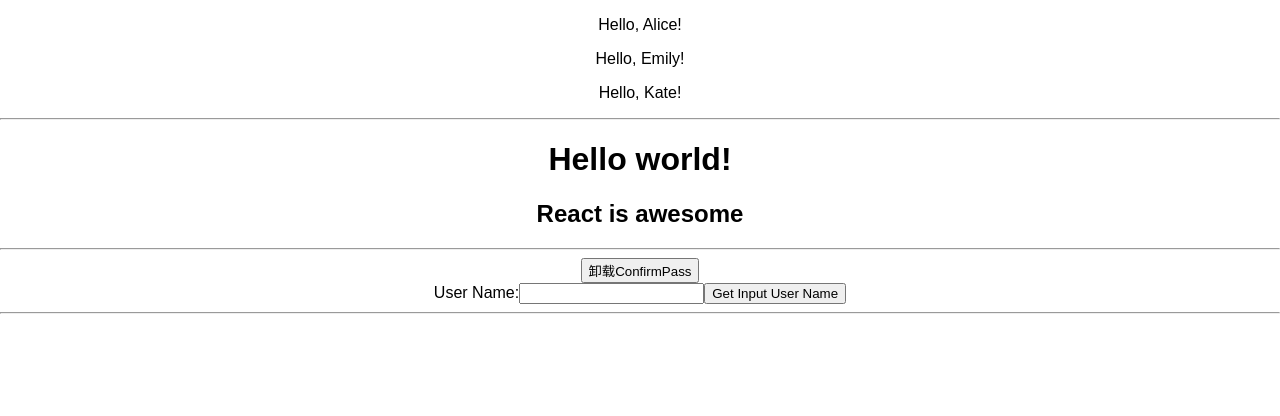
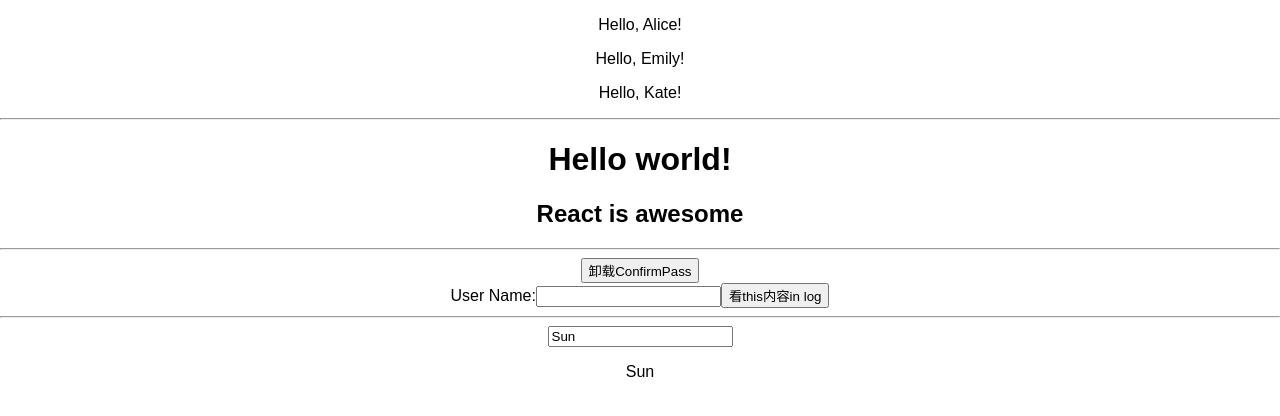
Before and after one commit to wszhi/reactWorkshop, a React (Create React App) app: page / in a window 1280 px wide. Shown: the top 416 px of the page. Built offline with nearby package versions, Linux system fonts and the light colour scheme.

Commit message:
form input bind: state|event

```diff
--- a/src/App.js
+++ b/src/App.js
@@ -3,6 +3,7 @@ import './App.css';
 import ListName from './component/ListName.js'
 import ListHtmlTag from './component/ListHtmlTag.js'
 import GetRealDOM from './component/GetRealDOM.js'
+import FormInput from './component/FormInput.js'
 
 class App extends Component {
   render() {
@@ -15,6 +16,7 @@ class App extends Component {
         <hr/>
         <GetRealDOM/>
         <hr/>
+        <FormInput/>
       </div>
     );
   }
--- /dev/null
+++ b/src/component/FormInput.js
@@ -0,0 +1,25 @@
+import React, {Component} from 'react';
+
+class FormInput extends Component {
+  constructor(props) {
+    super(props);
+    this.state = {
+      value: 'Sun'
+    }
+  }
+  handleChange(event){
+    this.setState({
+      value:event.target.value
+    })
+  }
+  render() {
+    return (
+      <div>
+        <input type="text" value={this.state.value} onChange={this.handleChange.bind(this)}/>
+        <p>{this.state.value}</p>
+      </div>
+    )
+  }
+}
+
+export default FormInput
--- a/src/component/GetRealDOM.js
+++ b/src/component/GetRealDOM.js
@@ -31,7 +31,7 @@ class GetRealDOM extends Component {
           {
             this.state.visible ?
               <div>User Name:<input type="text" ref={this.refCb}/>
-                <input type="button" value="Get Input User Name" onClick={this.handleClick}/></div> : null
+                <input type="button" value="看this内容in log" onClick={this.handleClick}/></div> : null
           }
         </div>
 
```
